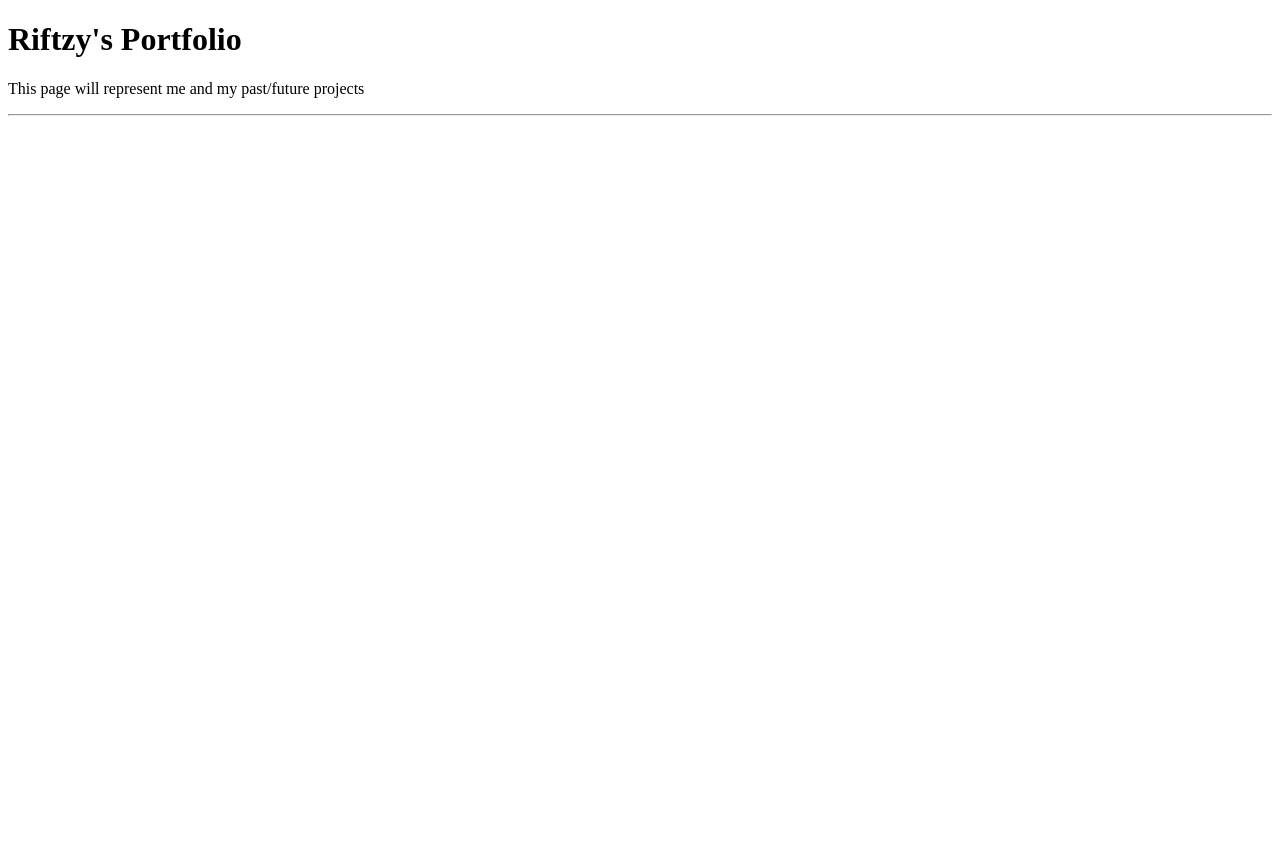
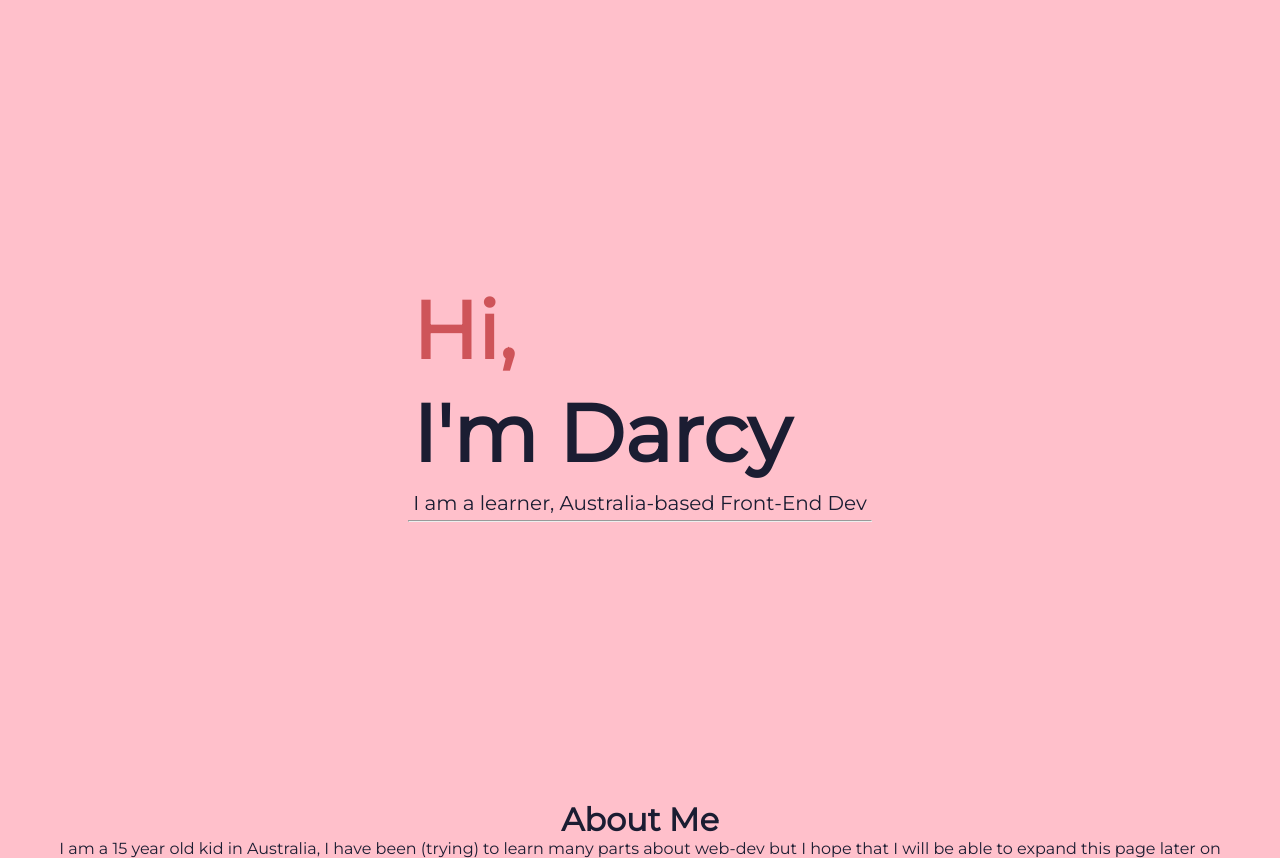
Before and after one commit to ItsRiftzy/personalWebsite, a plain HTML site: page index.htm in a window 1280 px wide. Before the commit the page ends 800 px from the top, so only its background shows below. Drawn offline with nearby package versions, Linux system fonts and the light colour scheme; a web font is replaced by a local one.

Commit message:
Creation of Website

```diff
--- a/index.htm
+++ b/index.htm
@@ -1,20 +1,29 @@
 <!DOCTYPE html>
 <html lang="en">
   <head>
-    <meta charset="UTF-8">
-    <meta http-equiv="X-UA-Compatible" content="IE=edge">
-    <meta name="viewport" content="width=device-width, initial-scale=1.0">
+    <meta charset="UTF-8" />
+    <meta http-equiv="X-UA-Compatible" content="IE=edge" />
+    <meta name="viewport" content="width=device-width, initial-scale=1.0" />
     <link href="styles.css" type="text/css" rel="stylesheet" />
+    <link href="https://unpkg.com/aos@2.3.1/dist/aos.css" rel="stylesheet" />
+    <script src="https://unpkg.com/aos@2.3.1/dist/aos.js" ></script>
+    <script src="https://ajax.googleapis.com/ajax/libs/jquery/3.6.0/jquery.min.js" defer></script>
+    <script src="script.js" defer></script>
     <title>Website</title>
   </head>
   <body>
+    <section class="centered">
         <div id="welcomeTextDiv">
-        <h1 id="welcomeText">Riftzy's Portfolio</h1>
-        <p id="welcomeSubText">This page will represent me and my past/future projects</p>
-        <hr>
+            <h1 class="welcomeHeaders" id="WelcomeHeader1" data-aos="fade-right" data-aos-duration="1000">Hi, </h1>
+            <h1 class="welcomeHeaders" id="WelcomeHeader2" data-aos="fade-left" data-aos-duration="1000">I'm Darcy</h1>
+            <p id="welcomeSubText" data-aos="fade-up" data-aos-duration="1000">I am a learner, Australia-based Front-End Dev</p>
+            <hr id="welcomeHR">
         </div>
-    <div id="portfolioList">
-
+    </section>
+    <div id="aboutMe">
+        <h1 id="aboutMeHeader">About Me</h1>
+        <p id="aboutMeParagraph">I am a 15 year old kid in Australia, I have been (trying) to learn many parts about web-dev but I hope that I will be able to expand this page later on</p>
     </div>
+    <script>AOS.init();</script>
   </body>
 </html>
--- a/script.js
+++ b/script.js
@@ -0,0 +1,5 @@
+setTimeout(
+    function() {
+        document.getElementById("welcomeHR").classList.add("hrScale");
+    }, 700
+);
--- a/styles.css
+++ b/styles.css
@@ -0,0 +1,42 @@
+@import url('https://fonts.googleapis.com/css2?family=Chivo&family=Montserrat&display=swap');
+* {
+    padding: 0;
+    margin: 0;
+    box-sizing: border-box;
+}
+html {
+    background-color: pink;
+    font-family: "Montserrat";
+    color: #1B1D32;
+    text-align: center;
+}
+#welcomeTextDiv p {
+    padding: 5px;
+    font-size: 20px;
+}
+.centered {
+    display: flex;
+    flex-direction: column;
+    justify-content: center;
+    align-items: center;
+    min-height: 100vh;
+}
+.welcomeHeaders {
+    padding: 2px;
+    margin: 2px;
+    width: fit-content;
+    font-size: 80px;
+
+}
+#WelcomeHeader1 {
+    text-align: left;
+    width: fit-content;
+    color: #CE5459;
+}
+#welcomeHR {
+    width: 0%;
+    transition: 0.3s ease-out;
+}
+.hrScale {
+    width: 100% !important;
+}
```
Lines whose indentation alone changed are shown as unchanged.
